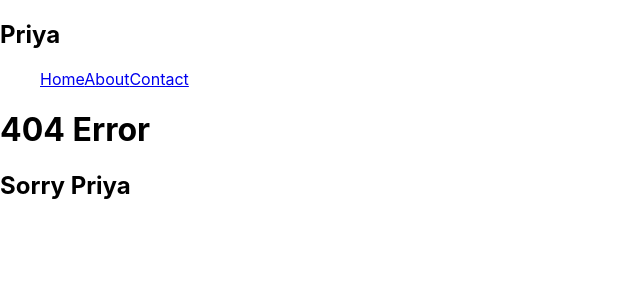
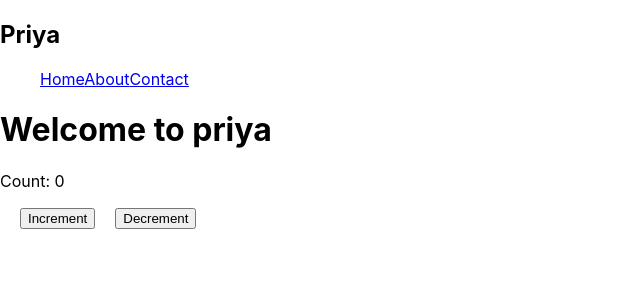
Before and after one commit to priyachithiravel50/React-Learning, a React (Create React App) app: page /usestate in a window 1280 px wide. Before the commit this address had no page. Shown: the top 300 px of the page, without its empty margins (0-640 px from the left). Built offline with nearby package versions, Linux system fonts and the light colour scheme.

Commit message:
Use State

```diff
--- a/src/App.js
+++ b/src/App.js
@@ -19,6 +19,7 @@ import Error from './component/Error';
 import ES6 from './component/ES6';
 import Reactmemo from './component/Reactmemo';
 import Styling from './component/Styling';
+import Usestate from './component/Usestate';
 
 
 
@@ -35,7 +36,7 @@ function App() {
       <Route path='/log' element={<Log/>}/>
       <Route path='/events' element={<Events/>}/>
       <Route path='/lists' element={<Lists/>}/>
-      <Route path='/forms' element={<Forms/>}/>
+      {/* <Route path='/forms' element={<Forms/>}/> */}
       <Route path='/conditional' element={<Conditional/>}/>
       <Route path='/arrowfunction' element={<Arrowfunction/>}/>
       <Route path='/home' element={<Home/>}/>
@@ -47,6 +48,8 @@ function App() {
       <Route path='/es6' element={<ES6/>}/>
       <Route path='/reactmemo' element={<Reactmemo/>}/>
       <Route path='/styling' element={<Styling/>}/>
+      <Route path='/usestate' element={<Usestate/>}/>
+
 
 
          </Routes>
--- /dev/null
+++ b/src/component/Usestate.jsx
@@ -0,0 +1,52 @@
+import React, { useState } from 'react'
+
+function Usestate() {
+    const name = useState('priya')
+
+   const [count, setCount] = useState(0);
+
+   const increment = () => {
+    setCount(count +1);
+   }
+
+   const decrement = () => {
+   setCount(count - 1);
+   };
+   return (
+
+    <div className='button'>
+      <h1>Welcome to {name}</h1>
+        <p>Count: {count}</p>
+        <button onClick={increment} style={{marginLeft: '20px'}}>Increment</button>
+        <button onClick={decrement} style={{marginLeft: '20px'}}>Decrement</button>
+    </div>
+  )
+}
+
+export default Usestate
+
+
+
+// import React, { useState } from 'react';
+
+// function Counter() {
+//   const [count, setCount] = useState(0);
+
+//   const increment = () => {
+//     setCount(count + 1);
+//   };
+
+//   const decrement = () => {
+//     setCount(count - 1);
+//   };
+
+//   return (
+//     <div>
+//       <p>Count: {count}</p>
+//       <button onClick={increment}>Increment</button>
+//       <button onClick={decrement}>Decrement</button>
+//     </div>
+//   );
+// }
+
+// export default Counter;
```
Also changed, not shown: src/App.css (line endings or trailing spaces).
